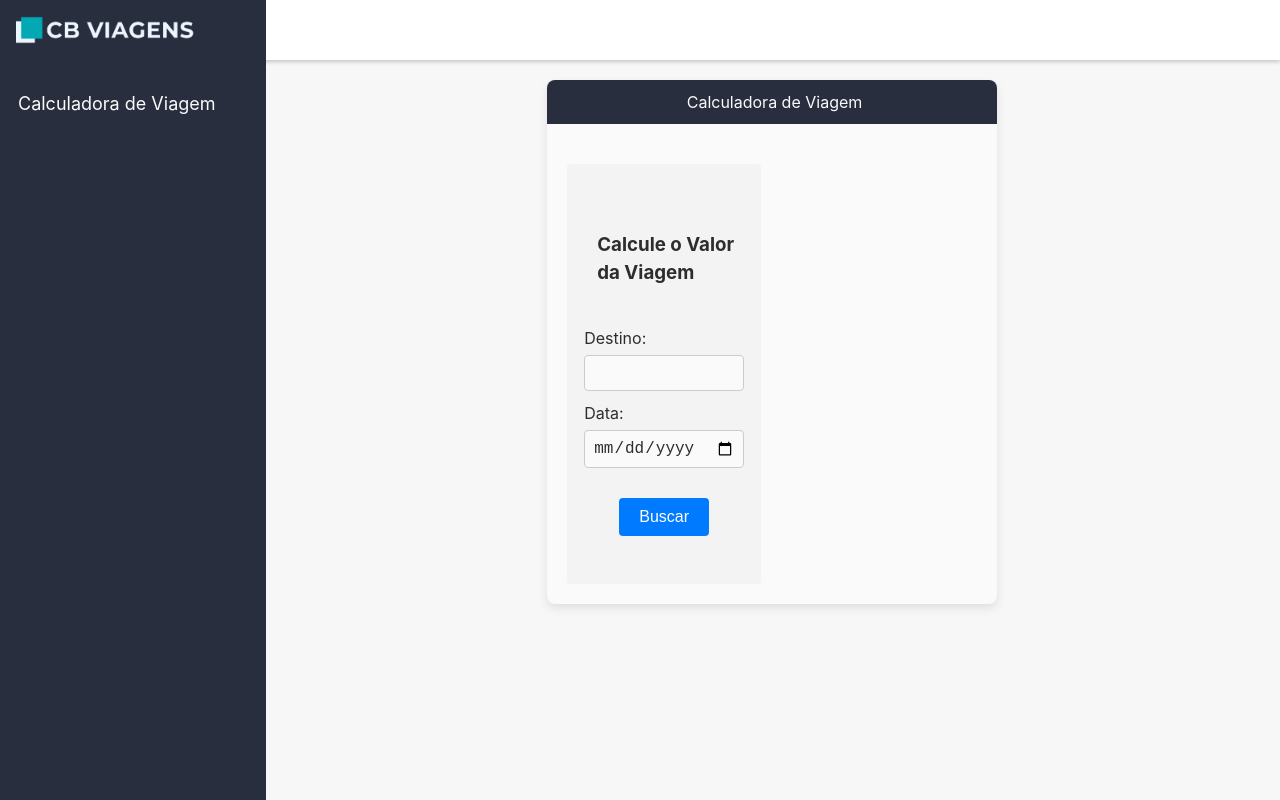
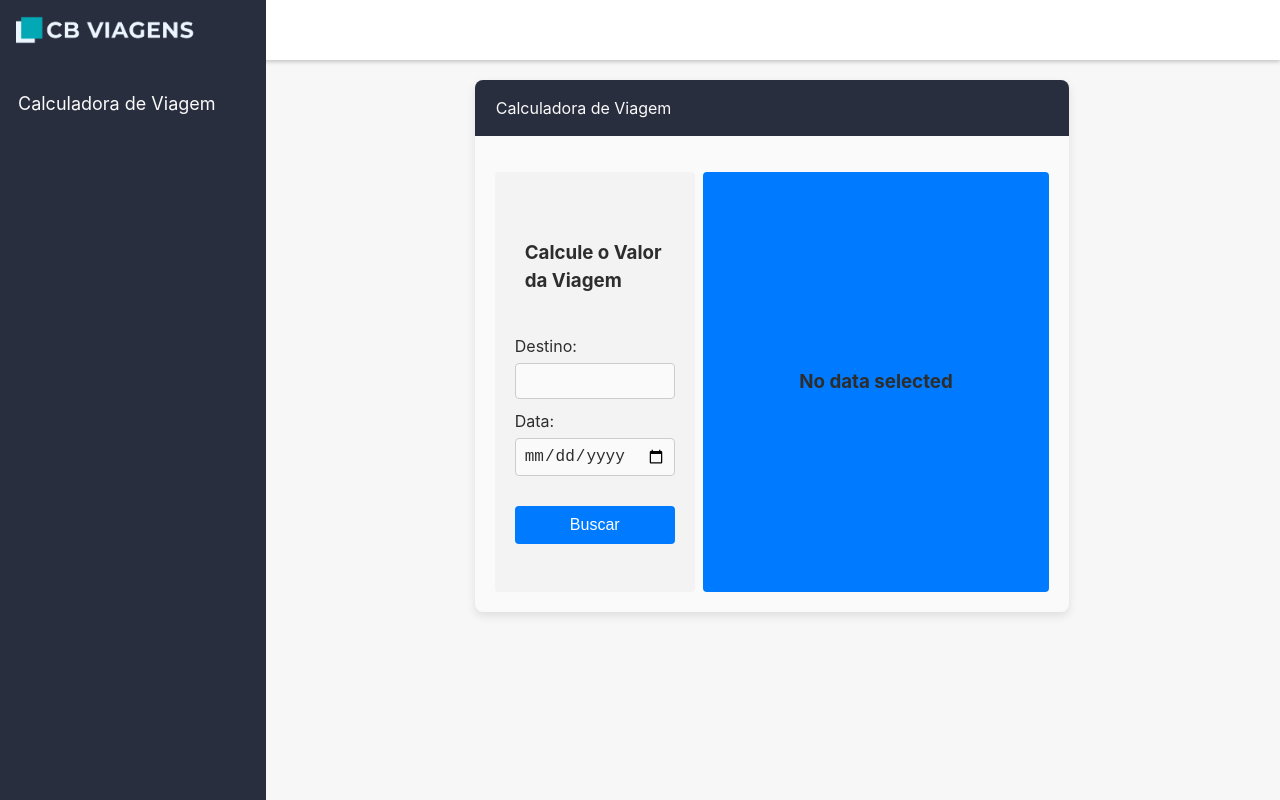
Before and after one commit to Diegod064/desafio-coorlab, a Vue app in the folder app/frontend/: page / in a window 1280 px wide. Built offline with nearby package versions, Linux system fonts and the light colour scheme.

Commit message:
adjusting center container alignment

```diff
--- a/app/frontend/src/App.vue
+++ b/app/frontend/src/App.vue
@@ -37,7 +37,7 @@ import Sidebar from './components/Sidebar.vue'
 
         <!-- Container da direita (será implementado posteriormente) -->
         <div class="right-container">
-          <!-- Conteúdo da direita -->
+          <h3>No data selected</h3>
         </div>
       </div>
     </div>
@@ -76,8 +76,8 @@ import Sidebar from './components/Sidebar.vue'
 .header {
   background-color: #292e3f;
   color: #fafafa;
-  padding: 10px 0;
-  text-align: center;
+  padding: 16px;
+  text-align: start;
   border-radius: 8px 8px 0 0;
 }
 
@@ -89,8 +89,9 @@ import Sidebar from './components/Sidebar.vue'
   display: flex;
   justify-content: space-between;
   align-items: center;
-  margin-top: 20px;
+  margin-top: 16px;
   padding: 20px;
+  gap: 8px;
 }
 
 .left-container {
@@ -98,19 +99,21 @@ import Sidebar from './components/Sidebar.vue'
   color: #2d2d2d;
   padding: 20px;
   border-radius: 4px;
-  width: calc(40% - 10px);
+  width: calc(32% - 10px);
   margin: auto;
   display: flex;
   flex-direction: column;
   height: 380px;
-  justify-content: center; /* Centraliza horizontalmente */
-  align-items: center; /* Centraliza verticalmente */
+  justify-content: center;
+
+  /* align-items: center;  */
 
 }
 
 .left-container .title {
   display: flex;
   align-items: center;
+  justify-content: center;
   margin-bottom: 20px;
 }
 
@@ -154,6 +157,17 @@ import Sidebar from './components/Sidebar.vue'
 }
 
 .right-container {
-  width: calc(60% - 10px); /* Divide o espaço pela metade e subtrai a margem */
+  background-color: #007bff;
+  color: #2d2d2d;
+  padding: 20px;
+  border-radius: 4px;
+  width: calc(60%);
+  margin: auto;
+  display: flex;
+  flex-direction: column;
+  height: 380px;
+  justify-content: center; /* Centraliza horizontalmente */
+  align-items: center; /* Centraliza verticalmente */
+
 }
 </style>
```
